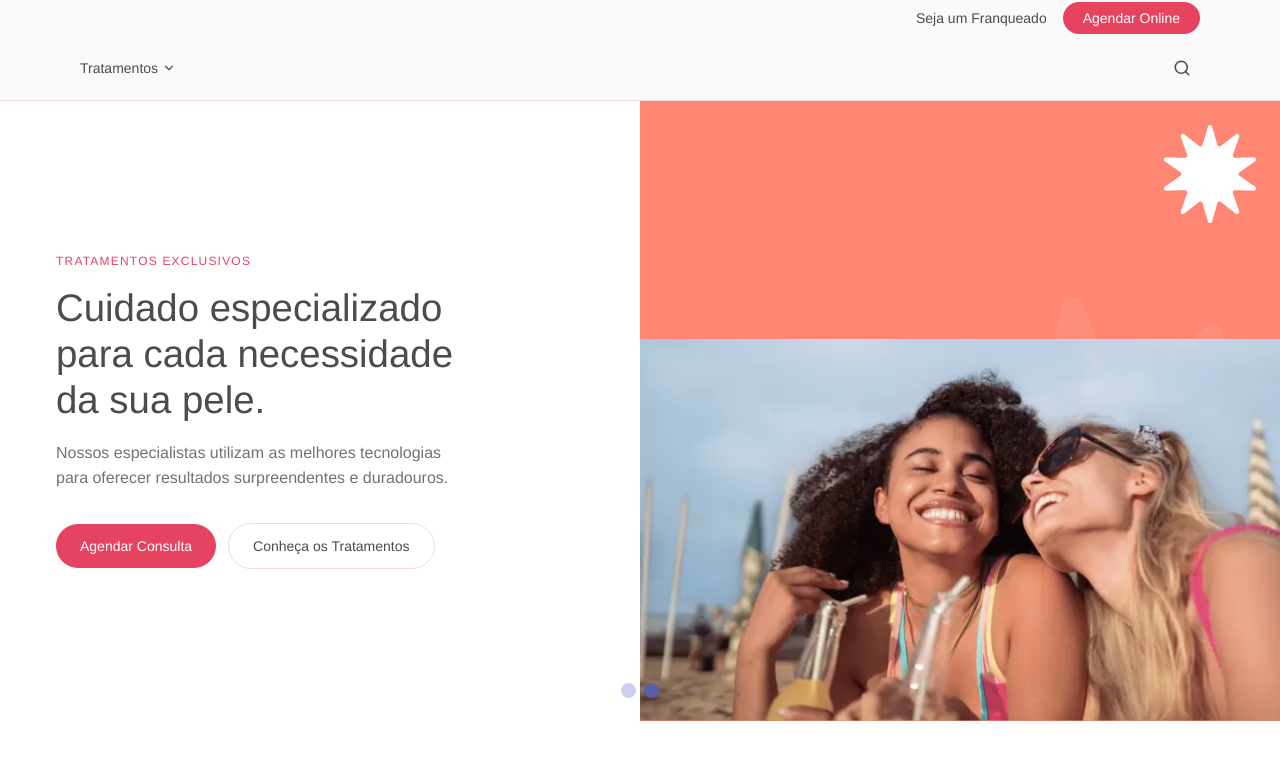
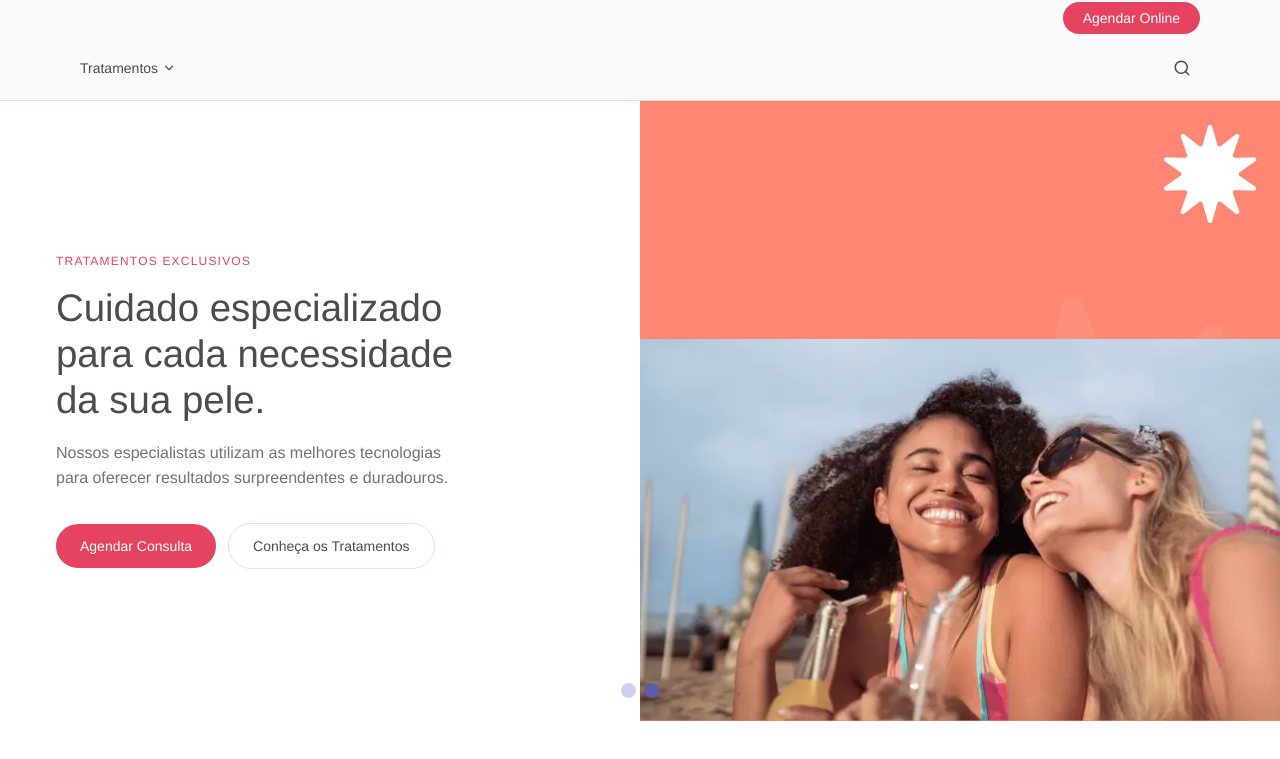
Before and after one commit to EducLead01/CR-Saude-e-Estetica, a Next.js app: page /CR-Saude-e-Estetica/ in a window 1280 px wide. Shown: the top 759 px of the page. Built offline with nearby package versions, Linux system fonts and the light colour scheme.

Commit message:
Remove link 'Seja um Franqueado' da Navbar

```diff
--- a/src/components/Navbar.tsx
+++ b/src/components/Navbar.tsx
@@ -20,13 +20,6 @@ export function Navbar() {
         className="hidden md:flex items-center justify-end gap-4 px-6"
         style={{ maxWidth: 1168, margin: "0 auto", height: 36 }}
       >
-        <a
-          href="#"
-          className="text-sm font-normal transition-opacity hover:opacity-80"
-          style={{ color: "rgb(78,75,74)" }}
-        >
-          Seja um Franqueado
-        </a>
         <a
           href="#"
           className="text-sm font-normal text-white transition-opacity hover:opacity-80 px-5 py-1.5"
```
